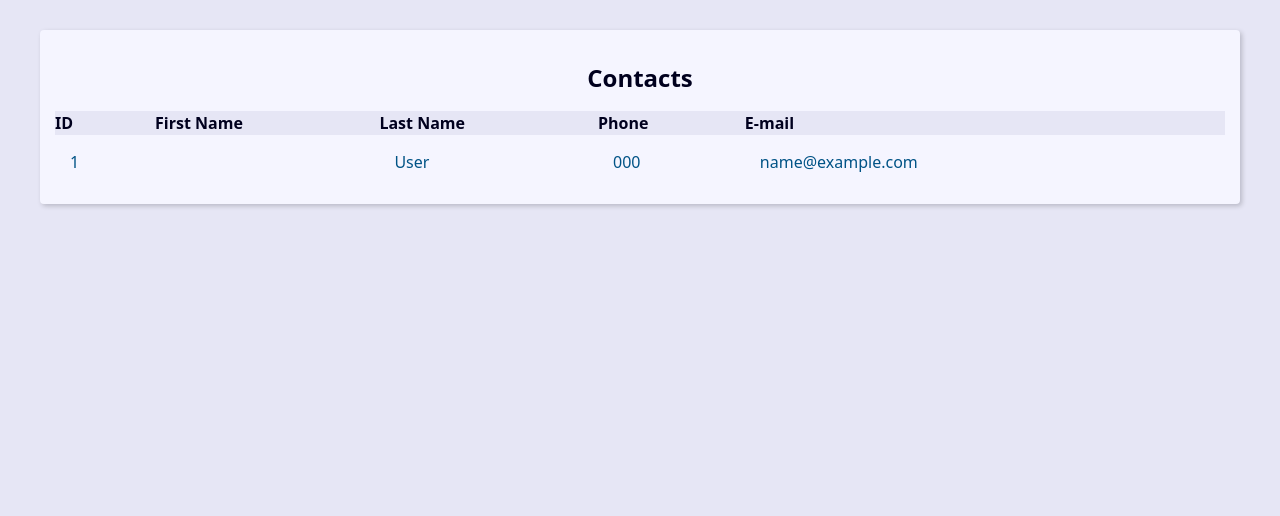
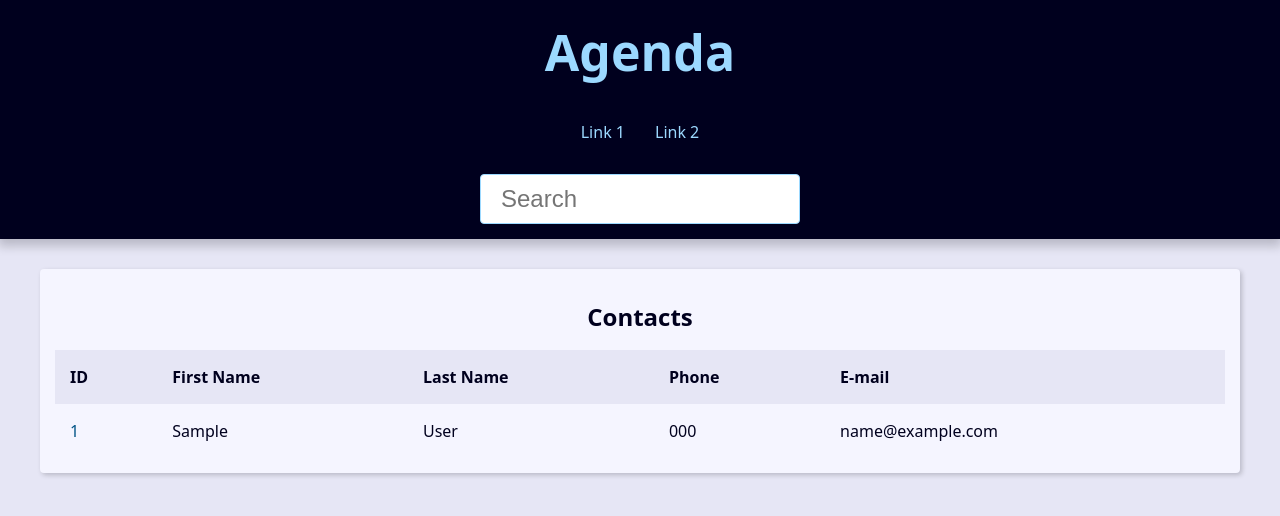
Before and after one commit to CarlosSergioOliveira1985/Agenda_Django, a Django app: page / in a window 1280 px wide. Shown: the top 516 px of the page. Run offline with Django 5.2, Linux system fonts and the light colour scheme; tables that the repository leaves empty hold one stand-in row (values such as "Sample post").

Commit message:
inserindo search e links

```diff
--- a/base_templates/global/base.html
+++ b/base_templates/global/base.html
@@ -8,6 +8,43 @@
   <link rel="stylesheet" href="{% static 'global/css/style.css' %}">
 </head>
 <body>
+  <header class='header'>
+    <h1 class="header-heading">
+      <a href="{% url "contact:index" %}" class="header-link">
+        Agenda
+      </a>
+    </h1>
+    <nav class="menu">
+      <ul class="menu-list">
+        <li class="menu-item">
+          <a href="" class="menu-link">
+            Link 1
+          </a>
+        </li>
+        <li class="menu-item">
+          <a href="" class="menu-link">
+            Link 2
+          </a>
+        </li>
+      </ul>
+    </nav>
+
+    <div class="search">
+      <form
+      action=""
+      method"get"
+      >
+        <input
+        type="text"
+        class="search-input"
+        placeholder="Search"
+        id='search'
+        name='q'
+        >
+      </form>
+    </div>
+
+  </header>
   <main class="content">
     {% block content %}{% endblock content %}
   </main>
--- a/contact/templates/contact/index.html
+++ b/contact/templates/contact/index.html
@@ -1,49 +1,44 @@
-{% extends "global/base.html" %}
+{% extends 'global/base.html' %}
 
 {% block content %}
-    <div class='responsive-table'>
+  <div class="responsive-table">
     <table class="contacts-table">
-            <caption class="table-caption">
+      <caption class="table-caption ">
         Contacts
       </caption>
+
       <thead>
         <tr class="table-row table-row-header">
-                    <th class="table-row-header">ID</th>
-                    <th class="table-row-header">First Name</th>
-                    <th class="table-row-header">Last Name</th>
-                    <th class="table-row-header">Phone</th>
-                    <th class="table-row-header">E-mail</th>
+          <th class="table-header">ID</th>
+          <th class="table-header">First Name</th>
+          <th class="table-header">Last Name</th>
+          <th class="table-header">Phone</th>
+          <th class="table-header">E-mail</th>
         </tr>
       </thead>
+
       <tbody>
-                {% for Contact in contacts  %}
+        {% for contact in contacts %}
           <tr class="table-row">
             <td class="table-cel">
               <a
                 class="table-link"
-                            href="{% url "contact:contact" contact.id %}">
-                                {{Contact.id}}
+                href="{% url 'contact:contact' contact.id %}"
+              >
+                {{ contact.id }}
               </a>
             </td>
             <td class="table-cel">
-                            <a class="table-link" href="#">
-                                {{Contact.fist_name}}
-                            </a>
+              {{ contact.first_name }}
             </td>
             <td class="table-cel">
-                            <a class="table-link" href="#">
-                                {{Contact.last_name}}
-                            </a>
+              {{ contact.last_name }}
             </td>
             <td class="table-cel">
-                            <a class="table-link" href="#">
-                                {{Contact.phone}}
-                            </a>
+              {{ contact.phone }}
             </td>
             <td class="table-cel">
-                            <a class="table-link" href="#">
-                                {{Contact.email}}
-                            </a>
+              {{ contact.email }}
             </td>
           </tr>
         {% endfor %}
--- a/contact/urls.py
+++ b/contact/urls.py
@@ -5,6 +5,6 @@ from contact import views
 app_name = 'contact'
 
 urlpatterns = [
-    path('<int:contact_id>/', views.contact, name='contact'),
-    path('', views.index, name='index'),
+    path('<int:contact_id>/', views.contact, name='contact'),  # type:ignore
+    path('', views.index, name='index'),  # type:ignore
 ]
```
Lines whose indentation alone changed are shown as unchanged.
